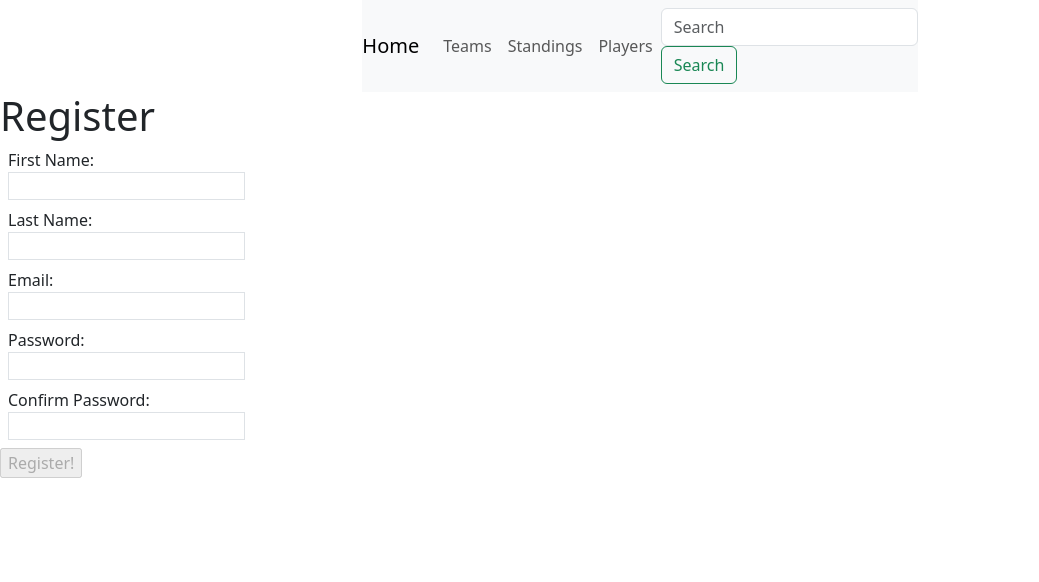
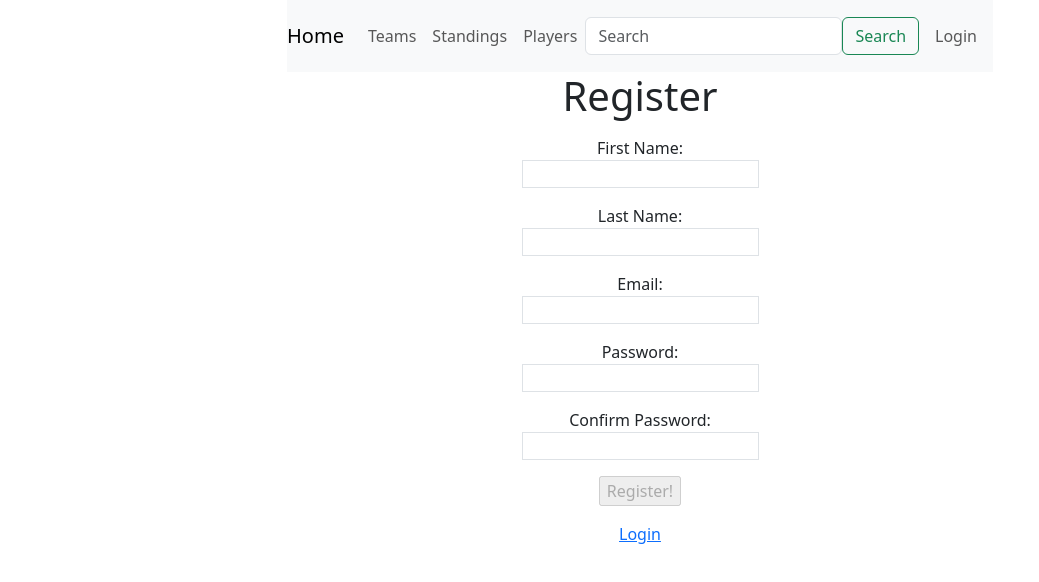
Before and after one commit to Psenter/NBA-Insights, a Next.js app: page /register in a window 1280 px wide. Shown: the top 582 px of the page, without its empty margins (0-1039 px from the left). Built offline with nearby package versions, Linux system fonts and the light colour scheme.

Commit message:
Small amount of styling, fixed navbar.

```diff
--- a/src/components/Navbar.js
+++ b/src/components/Navbar.js
@@ -1,7 +1,21 @@
 import React from "react";
 import { Navbar, Nav, NavDropdown, Form, FormControl, Button } from "react-bootstrap";
+import { useGlobalState } from "../context/GlobalState";
+import authService from "../services/auth.service";
+import { useRouter } from "next/router";
+import { FontAwesomeIcon } from "@fortawesome/react-fontawesome";
+import { faUser } from "@fortawesome/free-solid-svg-icons";
 
 function CustomNavbar() {
+    const { state, dispatch } = useGlobalState();
+    const router = useRouter();
+
+    const handleLogout = () => {
+        authService.logout();
+        dispatch({ type: 'LOGOUT_USER' });
+        router.push('/');
+    };
+
     return (
         <div className="d-flex justify-content-center">
             <Navbar bg="light" expand="lg">
@@ -12,11 +26,24 @@ function CustomNavbar() {
                         <Nav.Link href="/teamsDisplay">Teams</Nav.Link>
                         <Nav.Link href="/standings">Standings</Nav.Link>
                         <Nav.Link href="/playersDisplay">Players</Nav.Link>
+                        {state.user && <Nav.Link href="/favorites">Favorites</Nav.Link>}
                     </Nav>
-                    <Form inline>
+                    <Form inline className="d-flex">
                         <FormControl type="text" placeholder="Search" className="mr-sm-2" />
                         <Button variant="outline-success">Search</Button>
                     </Form>
+                    <Nav>
+                        {state.user ? (
+                            <Nav.Link href="/profile">
+                                <FontAwesomeIcon icon={faUser} style={{ color: "#feffff" }} />
+                            </Nav.Link>
+                        ) : null}
+                        {state.user ? (
+                            <Nav.Link className="p-3 justify-content-end" onClick={handleLogout}>Logout</Nav.Link>
+                        ) : (
+                            <Nav.Link className="p-3 justify-content-end" href={`/login`}>Login</Nav.Link>
+                        )}
+                    </Nav>
                 </Navbar.Collapse>
             </Navbar>
         </div>
--- a/src/pages/index.js
+++ b/src/pages/index.js
@@ -7,7 +7,6 @@ import 'bootstrap/dist/css/bootstrap.min.css';
 export default function Page() {
   return (
       <div>
-        <Link className="mt-3 p-3 col-1 float-end me-3" href={`/loginPage`}>Login</Link>
         <Header/>
         <CustomNavbar/>
       </div>
--- a/src/pages/register/index.js
+++ b/src/pages/register/index.js
@@ -1,12 +1,13 @@
-import React, { useEffect, useState,} from "react";
+import React, { useEffect, useState } from "react";
 import AuthService from "../../services/auth.service";
 import { useRouter } from "next/navigation";
 import { useGlobalState } from "../../context/GlobalState";
-import jwtDecode from 'jwt-decode';
-import CustomNavbar from 'src/components/Navbar.js'
+import jwtDecode from "jwt-decode";
+import CustomNavbar from "src/components/Navbar.js";
+import Link from "next/link";
 
 function Register() {
-  const {state, dispatch} = useGlobalState();
+  const { state, dispatch } = useGlobalState();
   const router = useRouter();
   const [user, setUser] = useState({
     password: "",
@@ -28,32 +29,40 @@ function Register() {
     e.preventDefault();
     try {
       await AuthService.register(user);
-      const loginResp = await AuthService.login(user.email, user.password, user.username);
+      const loginResp = await AuthService.login(
+        user.email,
+        user.password,
+        user.username
+      );
       if (loginResp.access) {
         const data = jwtDecode(loginResp.access);
         await dispatch({
-          type: 'SET_USER',
+          type: "SET_USER",
           payload: data,
         });
-        router.push('/');
+        router.push("/");
       } else {
-        console.log('Login after registration failed');
-        dispatch({ type: 'LOGOUT_USER' });
+        console.log("Login after registration failed");
+        dispatch({ type: "LOGOUT_USER" });
       }
     } catch (error) {
-      console.error('Registration failed:', error);
+      console.error("Registration failed:", error);
     }
   }
 
   return (
     <div className="w-screen h-screen">
       <CustomNavbar />
-      <div>
-        <h1>Register</h1>
+      <div className="text-center">
+        <h1 className="mb-3">Register</h1>
         <div className="flex">
-        <form className="mx-auto border-2 bg-mtgray" onSubmit={handleRegister}>
-          <div className="flex justify-between m-2 items-center space-x-2">
-            <label htmlFor="firstName">First Name:</label><br></br>
+          <form
+            className="mx-auto border-2 bg-mtgray"
+            onSubmit={handleRegister}
+          >
+            <div className="flex mb-3">
+              <label htmlFor="firstName">First Name:</label>
+              <br></br>
               <input
                 className="border"
                 type="text"
@@ -62,8 +71,9 @@ function Register() {
                 onChange={(e) => handleChange("firstName", e.target.value)}
               />
             </div>
-          <div className="flex justify-between m-2 items-center space-x-2">
-            <label htmlFor="lastName">Last Name:</label><br></br>
+            <div className="flex mb-3">
+              <label htmlFor="lastName">Last Name:</label>
+              <br></br>
               <input
                 className="border"
                 type="text"
@@ -72,8 +82,9 @@ function Register() {
                 onChange={(e) => handleChange("lastName", e.target.value)}
               />
             </div>
-          <div className="flex justify-between m-2 items-center space-x-2">
-            <label htmlFor="email">Email:</label><br></br>
+            <div className="flex mb-3">
+              <label htmlFor="email">Email:</label>
+              <br></br>
               <input
                 className="border"
                 type="text"
@@ -87,8 +98,9 @@ function Register() {
                 }}
               />
             </div>
-          <div className="flex justify-between m-2 items-center space-x-2">
-            <label htmlFor="password">Password:</label><br></br>
+            <div className="flex mb-3">
+              <label htmlFor="password">Password:</label>
+              <br></br>
               <input
                 className="border"
                 type="password"
@@ -97,8 +109,9 @@ function Register() {
                 onChange={(e) => handleChange("password", e.target.value)}
               />
             </div>
-          <div className="flex justify-between m-2 items-center space-x-2">
-            <label htmlFor="passwordConf">Confirm Password:</label><br></br>
+            <div className="flex mb-3">
+              <label htmlFor="passwordConf">Confirm Password:</label>
+              <br></br>
               <input
                 className="border"
                 type="password"
@@ -107,7 +120,7 @@ function Register() {
                 onChange={(e) => handleChange("passwordConf", e.target.value)}
               />
             </div>
-          <div className="flex">
+            <div className="flex mb-3">
               <input
                 type="submit"
                 value="Register!"
@@ -124,6 +137,7 @@ function Register() {
               />
             </div>
           </form>
+          <Link href="/login">Login</Link>
         </div>
       </div>
     </div>
```
Also changed, not shown: src/pages/login/index.js (+7 -6 lines), src/pages/loginPage.js (deleted, +0 -14 lines), src/pages/registerPage.js (deleted, +0 -14 lines). Lines whose indentation alone changed are shown as unchanged.
